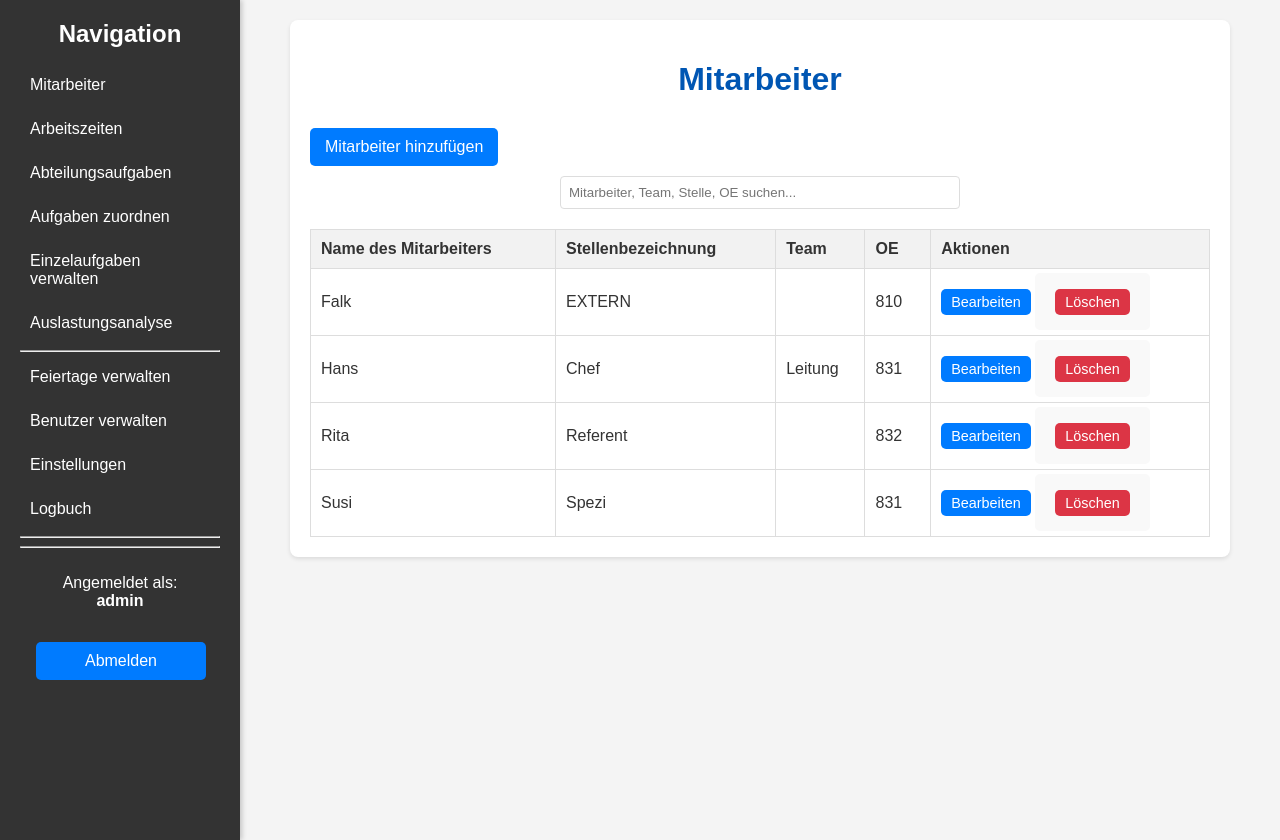
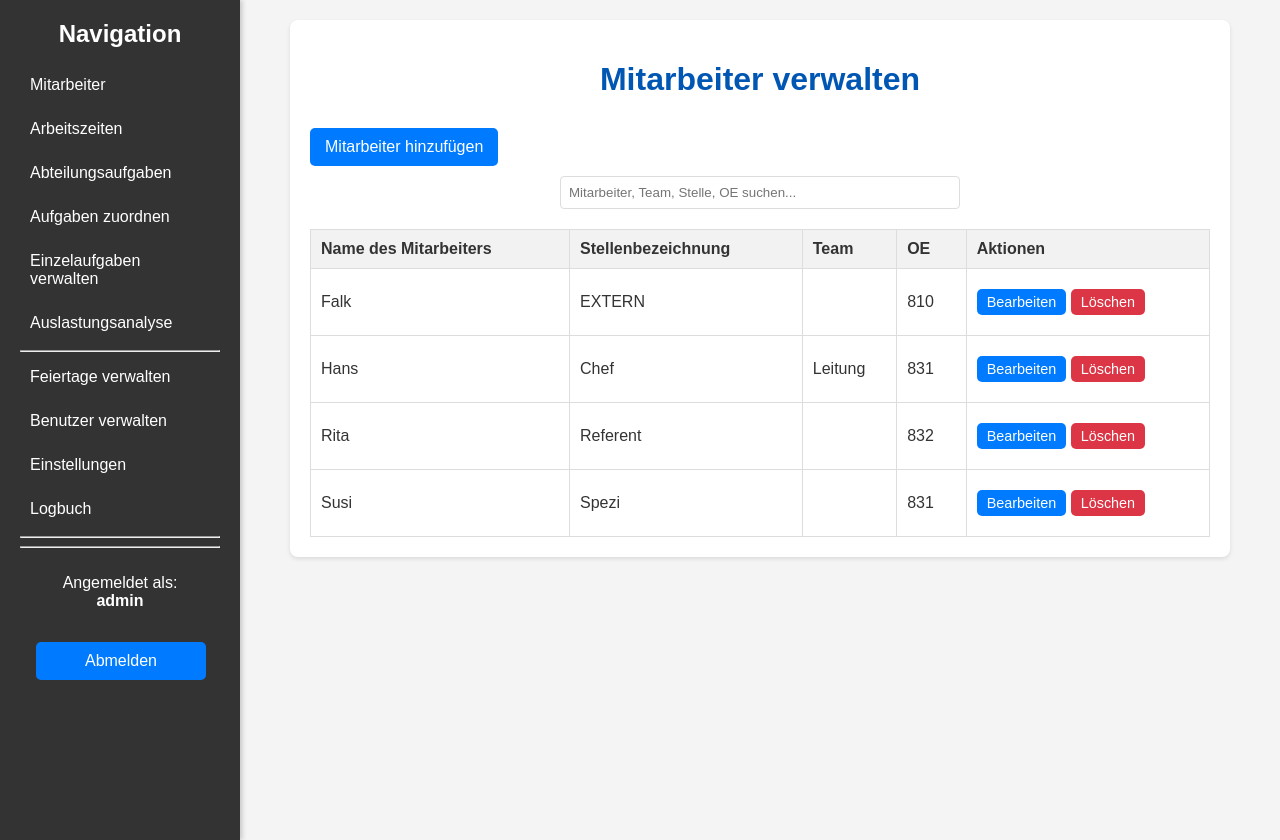
Before and after one commit to FalkStephan/Applications, a Flask app: page /employees in a window 1280 px wide. Run offline with Flask 3, Linux system fonts and the light colour scheme; a user stored in the database is signed in.

Commit message:
leichte Anpassungen

```diff
--- a/AZ_v_07 mit Benutzerverwaltung_v2/templates/department_tasks.html
+++ b/AZ_v_07 mit Benutzerverwaltung_v2/templates/department_tasks.html
@@ -72,7 +72,7 @@
                     <td>{{ task.oe_number }}</td>
                     <td>
                         <a href="{{ url_for('edit_department_task', task_id=task.id) }}" class="button small">Bearbeiten</a>
-                        <form action="{{ url_for('delete_department_task', task_id=task.id) }}" method="post" style="display:inline;">
+                        <form action="{{ url_for('delete_department_task', task_id=task.id) }}" method="post" style="display:inline; background:none; border:none; padding:0; margin:0;" onsubmit="return confirm('Sind Sie sicher, dass Sie diese Aufgabe löschen möchten?');">
                             <button type="submit" class="button small delete">Löschen</button>
                         </form>
                     </td>
--- a/AZ_v_07 mit Benutzerverwaltung_v2/templates/einzelaufgaben.html
+++ b/AZ_v_07 mit Benutzerverwaltung_v2/templates/einzelaufgaben.html
@@ -80,7 +80,7 @@
             <td>
                 <a href="{{ url_for('edit_einzelaufgabe', task_id=task.id) }}" class="button small">Bearbeiten</a>
                 <button onclick="printTaskToPdf({{ task.id }})" class="button small">Drucken</button>
-                <form action="{{ url_for('delete_einzelaufgabe', task_id=task.id) }}" method="post" style="display:inline;" onsubmit="return confirm('Soll diese Aufgabe wirklich gelöscht werden?');">
+                <form action="{{ url_for('delete_einzelaufgabe', task_id=task.id) }}" method="post" style="display:inline; background:none; border:none; padding:0; margin:0;" onsubmit="return confirm('Soll diese Aufgabe wirklich gelöscht werden?');">
                     <button type="submit" class="button small delete">Löschen</button>
                 </form>
             </td>
--- a/AZ_v_07 mit Benutzerverwaltung_v2/templates/employees.html
+++ b/AZ_v_07 mit Benutzerverwaltung_v2/templates/employees.html
@@ -48,7 +48,7 @@
 {% endblock %}
 
 {% block content %}
-    <h1>Mitarbeiter</h1>
+    <h1>Mitarbeiter verwalten</h1>
     <a href="{{ url_for('add_employee') }}" class="button">Mitarbeiter hinzufügen</a>
 
     <div class="search-container">
@@ -74,7 +74,7 @@
                 <td>{{ employee.oe_number }}</td>
                 <td>
                     <a href="{{ url_for('edit_employee', employee_id=employee.id) }}" class="button small">Bearbeiten</a>
-                    <form action="{{ url_for('delete_employee', employee_id=employee.id) }}" method="post" style="display:inline;">
+                    <form action="{{ url_for('delete_employee', employee_id=employee.id) }}" method="post" style="display:inline; background:none; border:none; padding:0; margin:0;" onsubmit="return confirm('Sind Sie sicher, dass Sie diesen Mitarbeiter löschen möchten?');">
                         <button type="submit" class="button small delete">Löschen</button>
                     </form>
                 </td>
--- a/AZ_v_07 mit Benutzerverwaltung_v2/templates/holidays.html
+++ b/AZ_v_07 mit Benutzerverwaltung_v2/templates/holidays.html
@@ -70,7 +70,7 @@
                     <td data-sort="{{ holiday.holiday_date.strftime('%Y-%m-%d') }}">{{ holiday.holiday_date.strftime('%d.%m.%Y') }}</td>
                     <td>{{ holiday.description }}</td>
                     <td>
-                        <form action="{{ url_for('delete_holiday', holiday_id=holiday.id) }}" method="post" style="display:inline;">
+                        <form action="{{ url_for('delete_holiday', holiday_id=holiday.id) }}" method="post" style="display:inline; background:none; border:none; padding:0; margin:0;" onsubmit="return confirm('Sind Sie sicher, dass Sie diesen Feiertag löschen möchten?');">
                             <button type="submit" class="button small delete">Löschen</button>
                         </form>
                     </td>
--- a/AZ_v_07 mit Benutzerverwaltung_v2/templates/settings.html
+++ b/AZ_v_07 mit Benutzerverwaltung_v2/templates/settings.html
@@ -43,7 +43,7 @@
                             <td><input type="number" name="status_order_{{ s.id }}" value="{{ s.reihenfolge }}" style="width: 60px;"></td>
                             <td>{{ s.name }}</td>
                             <td>
-                                <a href="#" onclick="if(confirm('Soll dieser Status wirklich gelöscht werden?')) document.getElementById('delete-status-{{s.id}}').submit();" class="button small delete">Löschen</a>
+                                <a href="#" onclick="if(confirm('Soll dieser Status wirklich gelöscht werden?')) document.getElementById('delete-status-{{s.id}}').submit(); return false;" class="button small delete">Löschen</a>
                             </td>
                         </tr>
                         {% endfor %}
@@ -68,7 +68,7 @@
                             <td><input type="number" name="prio_order_{{ p.id }}" value="{{ p.reihenfolge }}" style="width: 60px;"></td>
                             <td>{{ p.name }}</td>
                             <td>
-                                <a href="#" onclick="if(confirm('Soll diese Priorität wirklich gelöscht werden?')) document.getElementById('delete-prio-{{p.id}}').submit();" class="button small delete">Löschen</a>
+                                <a href="#" onclick="if(confirm('Soll diese Priorität wirklich gelöscht werden?')) document.getElementById('delete-prio-{{p.id}}').submit(); return false;" class="button small delete">Löschen</a>
                             </td>
                         </tr>
                         {% endfor %}
--- a/AZ_v_07 mit Benutzerverwaltung_v2/templates/user_list.html
+++ b/AZ_v_07 mit Benutzerverwaltung_v2/templates/user_list.html
@@ -70,7 +70,7 @@
                 <td>{% if user.is_admin %}Ja{% else %}Nein{% endif %}</td>
                 <td>
                     <a href="{{ url_for('edit_user', user_id=user.id) }}" class="button small">Bearbeiten</a>
-                    <form action="{{ url_for('delete_user', user_id=user.id) }}" method="post" style="display:inline;">
+                    <form action="{{ url_for('delete_user', user_id=user.id) }}" method="post" style="display:inline; background:none; border:none; padding:0; margin:0;" onsubmit="return confirm('Sind Sie sicher, dass Sie diesen Benutzer löschen möchten?');">
                         <button type="submit" class="button small delete">Löschen</button>
                     </form>
                 </td>
```
